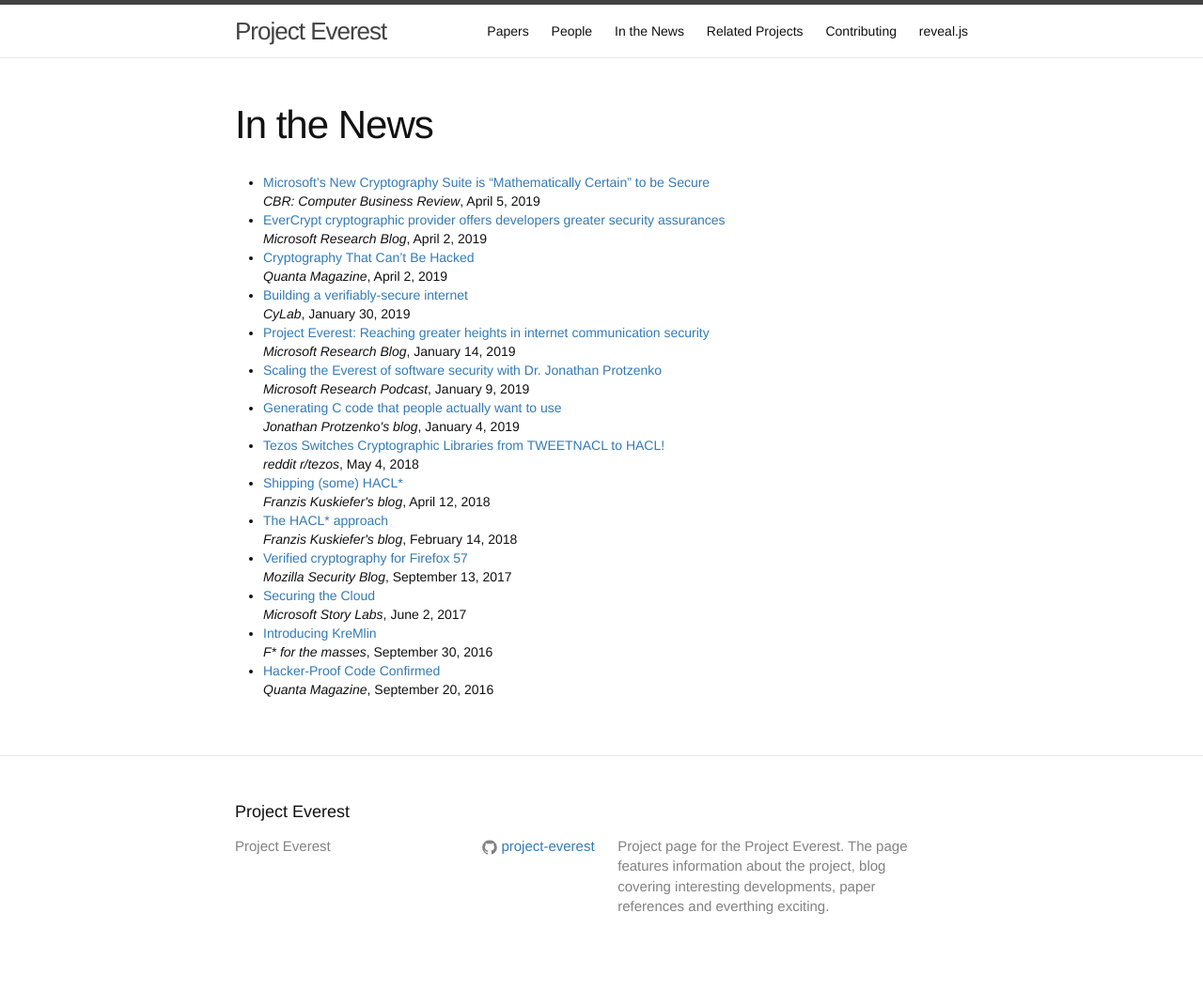
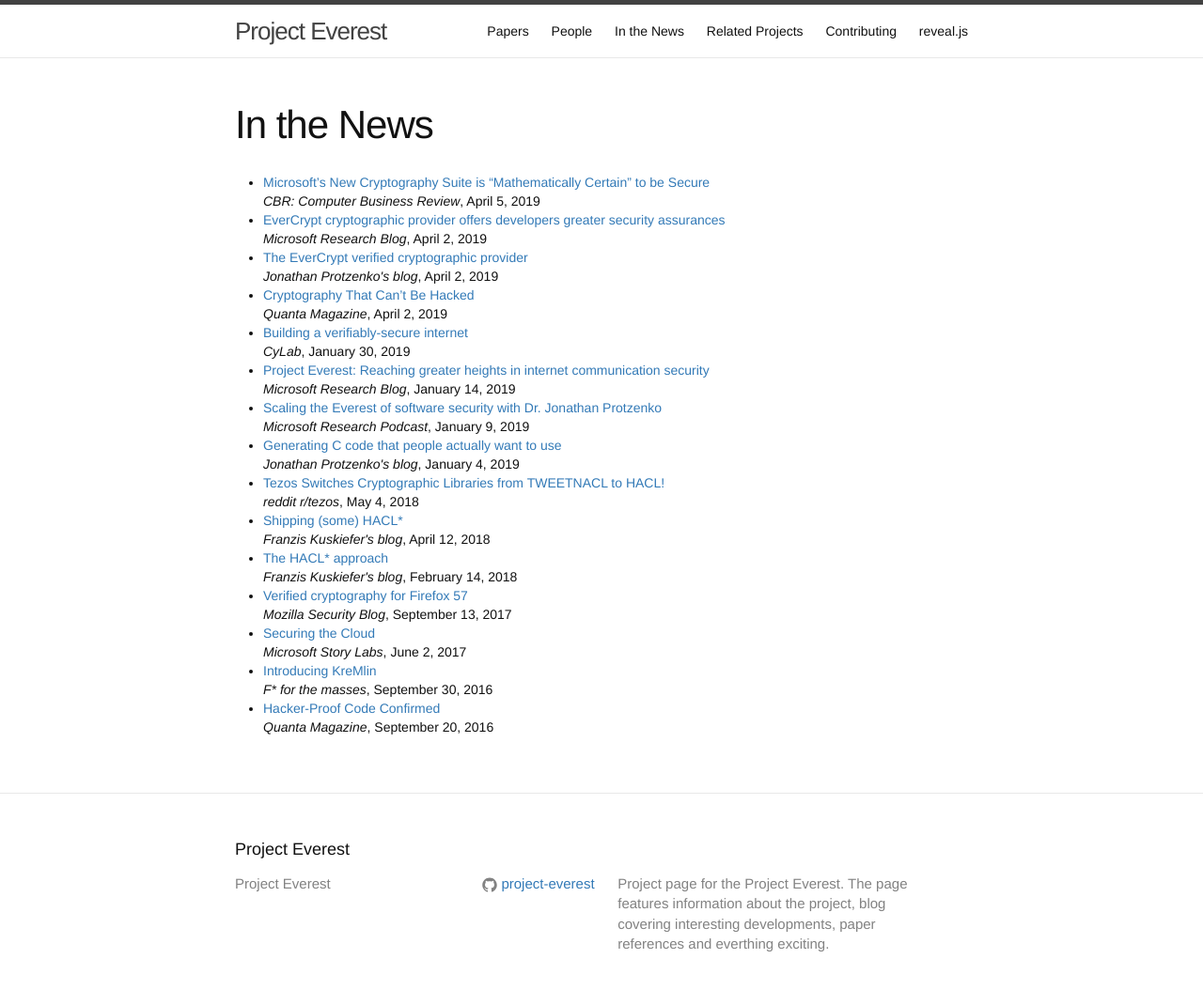
Before and after one commit to project-everest/project-everest.github.io, a Jekyll site: the page built from publicity.md, in a window 1280 px wide. Shown: the whole page at 94% size. Built offline with Jekyll 4.4.1, drawn with Linux system fonts in a browser that asks for light colours; before the commit the page ends 1030 px from its top, so only the background shows below that.

Commit message:
Added Jonathan's blog post

```diff
--- a/_data/publicity.json
+++ b/_data/publicity.json
@@ -14,10 +14,17 @@
     "date" : "April 2, 2019"
   },
   {
+    "title" : "The EverCrypt verified cryptographic provider",
+    "url" : "https://jonathan.protzenko.fr/2019/04/02/evercrypt-alpha1.html",
+    "venue" : "Jonathan Protzenko's blog",
+    "description": "",
+    "date" : "April 2, 2019"
+  },
+  {
     "title" : "Cryptography That Can’t Be Hacked",
     "url" : "https://www.quantamagazine.org/how-the-evercrypt-library-creates-hacker-proof-cryptography-20190402/",
     "venue" : "Quanta Magazine",
-    "description": "An overview of our EverCrypt release",
+    "description": "An overview of our EverCrypt release, but the article title and first few paragraphs are is indeed over the top",
     "date" : "April 2, 2019"
   },
   {
```
